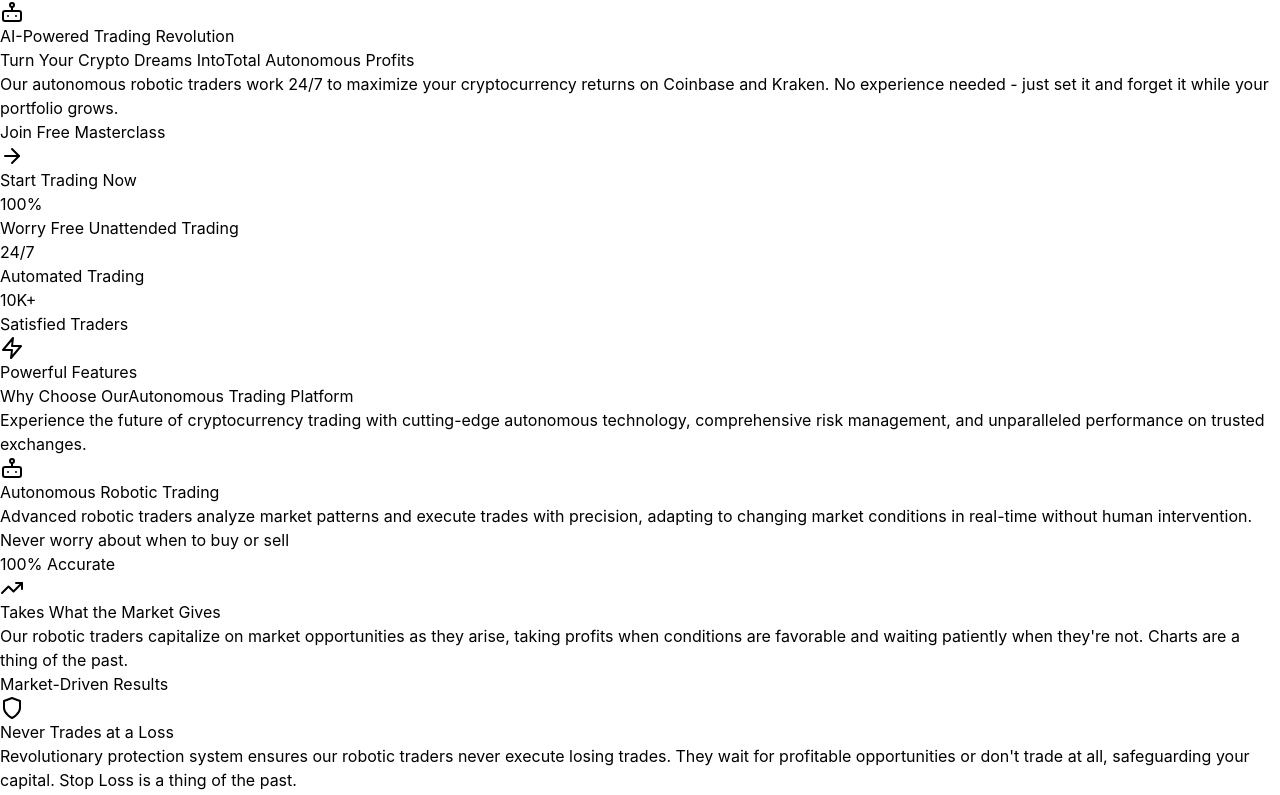
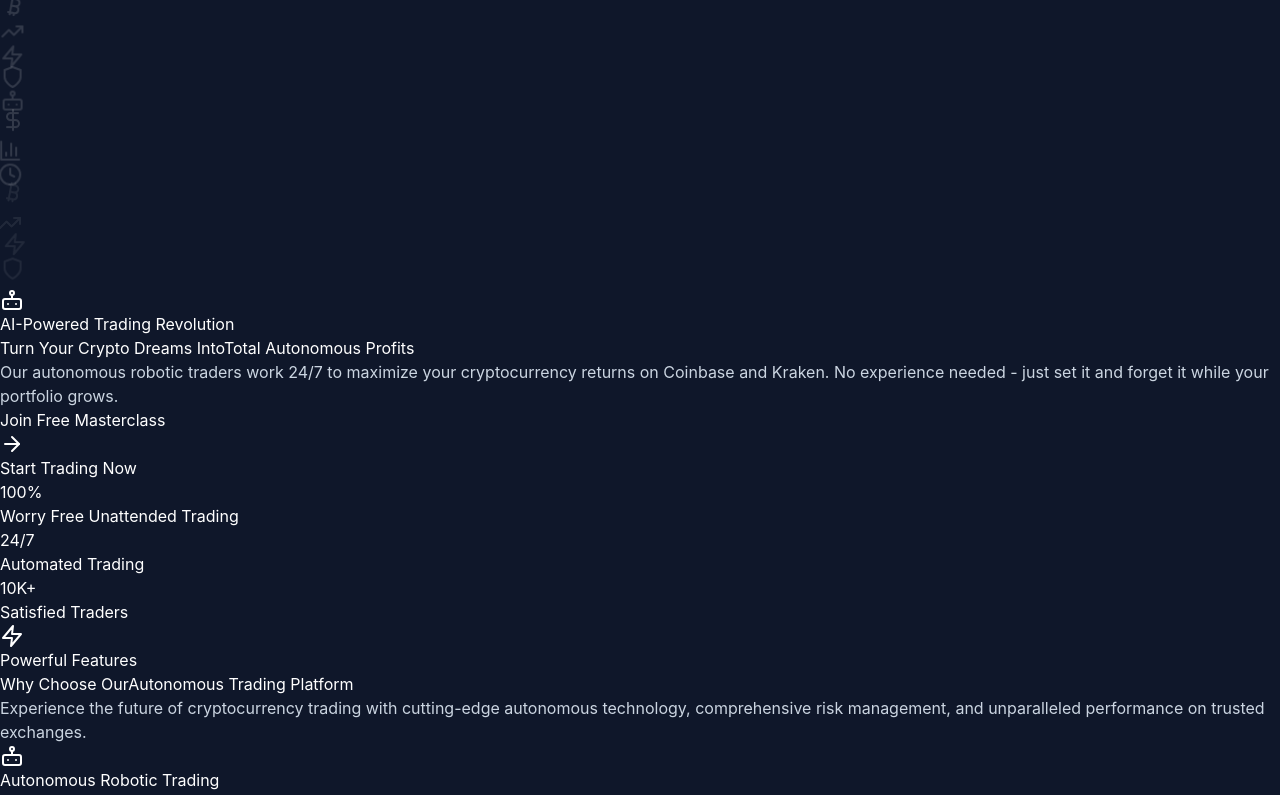
Before and after one commit to patjenkinsGIT/myrobotictrader, a React (Vite) app: page / in a window 1280 px wide. Shown: the top 795 px of the page. Built offline with nearby package versions, Linux system fonts and the light colour scheme.

Commit message:
Update styling and add floating icons

```diff
--- /dev/null
+++ b/src/components/FloatingIcons.tsx
@@ -0,0 +1,110 @@
+import * as React from "react";
+import {
+  Bitcoin,
+  TrendingUp,
+  Zap,
+  Shield,
+  Bot,
+  DollarSign,
+  BarChart3,
+  Clock,
+} from "lucide-react";
+
+const floatingIcons = [
+  {
+    Icon: Bitcoin,
+    position: "top-10 left-10",
+    delay: "0s",
+    color: "text-orange-400",
+  },
+  {
+    Icon: TrendingUp,
+    position: "top-20 right-16",
+    delay: "0.5s",
+    color: "text-green-400",
+  },
+  {
+    Icon: Zap,
+    position: "top-1/3 left-8",
+    delay: "1s",
+    color: "text-yellow-400",
+  },
+  {
+    Icon: Shield,
+    position: "top-1/2 right-12",
+    delay: "1.5s",
+    color: "text-blue-400",
+  },
+  {
+    Icon: Bot,
+    position: "bottom-1/3 left-12",
+    delay: "2s",
+    color: "text-purple-400",
+  },
+  {
+    Icon: DollarSign,
+    position: "bottom-20 right-8",
+    delay: "2.5s",
+    color: "text-emerald-400",
+  },
+  {
+    Icon: BarChart3,
+    position: "bottom-32 left-16",
+    delay: "3s",
+    color: "text-indigo-400",
+  },
+  {
+    Icon: Clock,
+    position: "top-2/3 right-20",
+    delay: "3.5s",
+    color: "text-pink-400",
+  },
+];
+
+export const FloatingIcons: React.FC = function () {
+  return (
+    <div className="absolute inset-0 pointer-events-none overflow-hidden">
+      {floatingIcons.map((item, index) => {
+        const { Icon, position, delay, color } = item;
+        return (
+          <div
+            key={index}
+            className={`absolute ${position} opacity-15 animate-float-subtle`}
+            style={{
+              animationDelay: delay,
+              animationDuration: `${4 + Math.random() * 2}s`,
+            }}
+          >
+            <Icon className={`w-6 h-6 ${color}`} />
+          </div>
+        );
+      })}
+
+      {/* Additional scattered small icons */}
+      <div
+        className="absolute top-16 left-1/4 opacity-8 animate-float-subtle"
+        style={{ animationDelay: "1.2s" }}
+      >
+        <Bitcoin className="w-4 h-4 text-orange-300" />
+      </div>
+      <div
+        className="absolute top-3/4 right-1/4 opacity-8 animate-float-subtle"
+        style={{ animationDelay: "2.8s" }}
+      >
+        <TrendingUp className="w-4 h-4 text-green-300" />
+      </div>
+      <div
+        className="absolute bottom-16 left-1/3 opacity-8 animate-float-subtle"
+        style={{ animationDelay: "4.1s" }}
+      >
+        <Zap className="w-4 h-4 text-yellow-300" />
+      </div>
+      <div
+        className="absolute top-1/4 right-1/3 opacity-8 animate-float-subtle"
+        style={{ animationDelay: "0.7s" }}
+      >
+        <Shield className="w-4 h-4 text-blue-300" />
+      </div>
+    </div>
+  );
+};
--- a/src/components/Hero.tsx
+++ b/src/components/Hero.tsx
@@ -1,5 +1,6 @@
 import * as React from "react";
 import { ArrowRight, Bot } from "lucide-react";
+import { FloatingIcons } from "./FloatingIcons";
 
 export const Hero: React.FC = function () {
   return (
@@ -8,7 +9,10 @@ export const Hero: React.FC = function () {
       <div className="absolute inset-0 bg-gradient-to-br from-slate-900 via-purple-900 to-slate-900"></div>
       <div className="absolute top-0 left-0 w-full h-full bg-gradient-to-br from-transparent via-purple-500/10 to-transparent"></div>
 
-      <div className="relative max-w-6xl mx-auto text-center">
+      {/* Floating Icons - only in hero section */}
+      <FloatingIcons />
+
+      <div className="relative max-w-6xl mx-auto text-center z-10">
         <div className="mb-8">
           <div className="inline-flex items-center gap-2 bg-gradient-to-r from-purple-600/20 to-pink-600/20 backdrop-blur-sm rounded-full px-6 py-2 border border-white/20 mb-6">
             <Bot className="w-4 h-4 text-purple-400" />
--- a/src/index.css
+++ b/src/index.css
@@ -14,6 +14,8 @@ body {
     sans-serif;
   -webkit-font-smoothing: antialiased;
   -moz-osx-font-smoothing: grayscale;
+  background-color: #0f172a;
+  color: white;
 }
 
 html,
@@ -21,3 +23,62 @@ body,
 #root {
   height: 100%;
 }
+
+/* Ensure dark background for the app */
+.App {
+  min-height: 100vh;
+  background: linear-gradient(135deg, #0f172a 0%, #1e1b4b 50%, #0f172a 100%);
+}
+
+/* Minimal animations for floating icons only */
+@keyframes floatSubtle {
+  0%,
+  100% {
+    transform: translateY(0px) translateX(0px);
+  }
+  25% {
+    transform: translateY(-8px) translateX(3px);
+  }
+  50% {
+    transform: translateY(-5px) translateX(-2px);
+  }
+  75% {
+    transform: translateY(-12px) translateX(1px);
+  }
+}
+
+.animate-float-subtle {
+  animation: floatSubtle 6s ease-in-out infinite;
+}
+
+/* Ensure proper text colors */
+h1,
+h2,
+h3,
+h4,
+h5,
+h6 {
+  color: white;
+}
+
+p {
+  color: #cbd5e1;
+}
+
+/* Ensure gradients work properly */
+.bg-gradient-to-br {
+  background-image: linear-gradient(to bottom right, var(--tw-gradient-stops));
+}
+
+.bg-gradient-to-r {
+  background-image: linear-gradient(to right, var(--tw-gradient-stops));
+}
+
+/* Force proper opacity classes */
+.opacity-15 {
+  opacity: 0.15;
+}
+
+.opacity-8 {
+  opacity: 0.08;
+}
```
